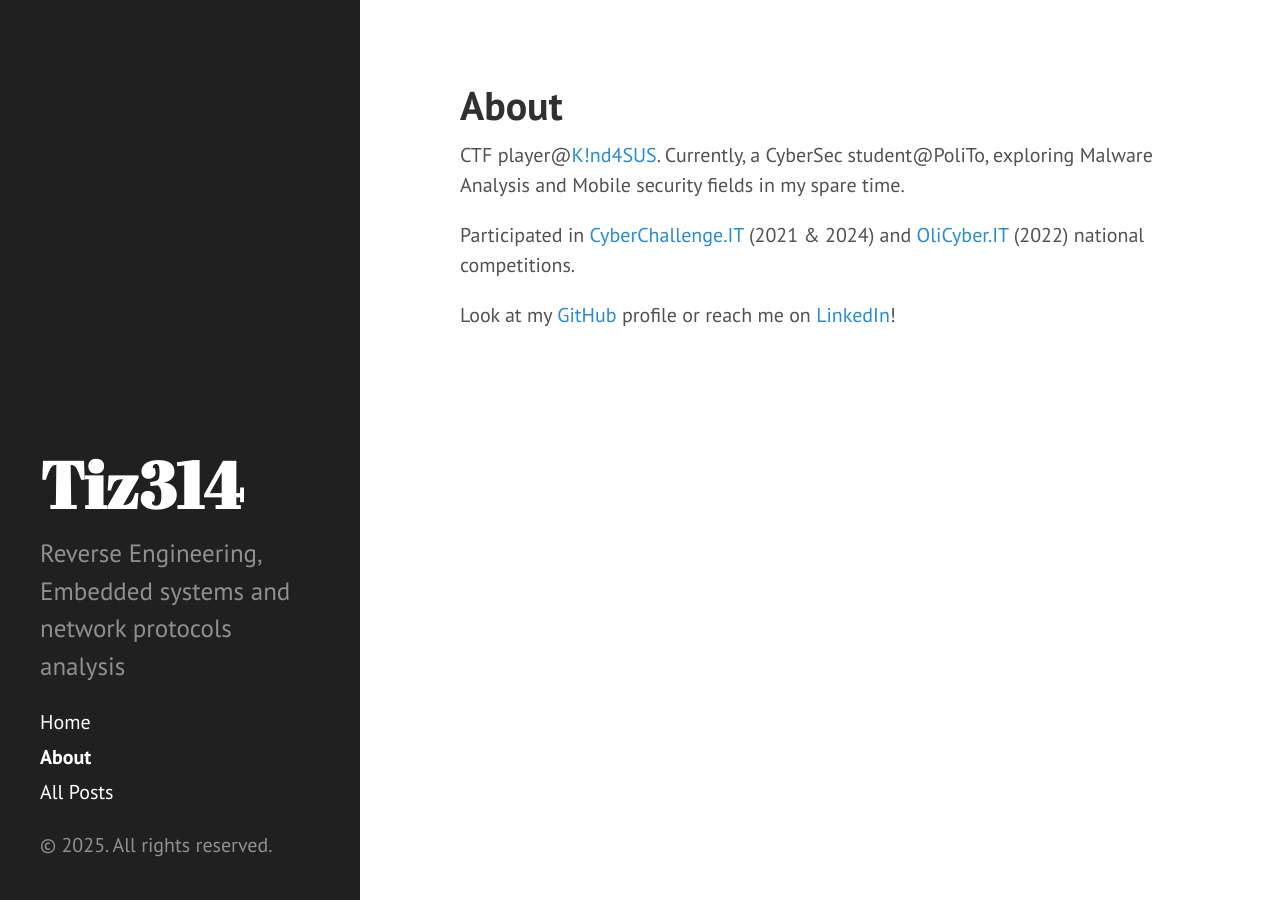
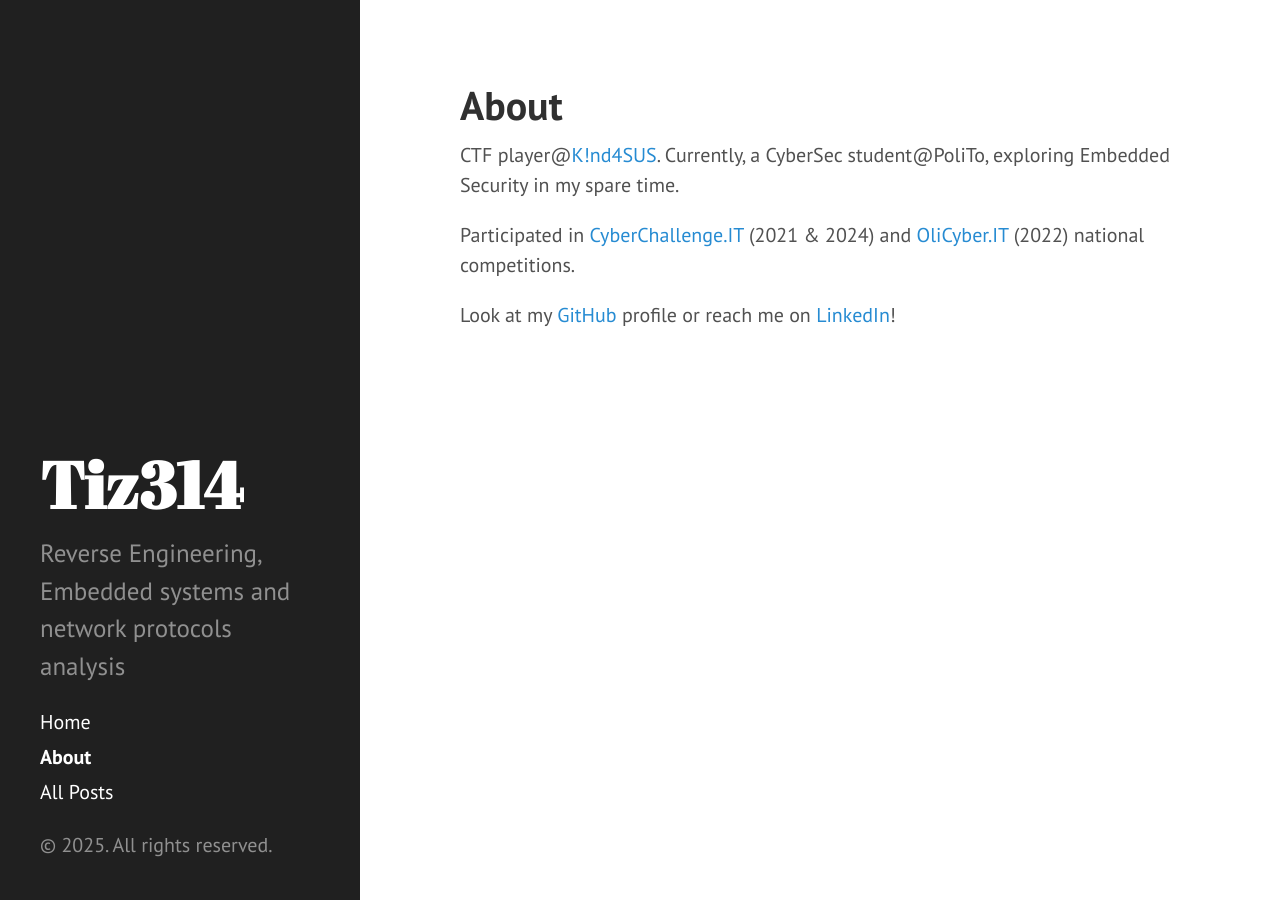
Before and after one commit to tiz314/tiz314.github.io, a Jekyll site: the page built from about.md, in a window 1280 px wide. Built offline with Jekyll 4.4.1, drawn with Linux system fonts in a browser that asks for light colours.

Commit message:
Update about.md

```diff
--- a/about.md
+++ b/about.md
@@ -4,7 +4,7 @@ title: About
 permalink: /about
 ---
 
-CTF player@[K!nd4SUS](https://k1nd4sus.it/). Currently, a CyberSec student@PoliTo, exploring Malware Analysis and Mobile security fields in my spare time.
+CTF player@[K!nd4SUS](https://k1nd4sus.it/). Currently, a CyberSec student@PoliTo, exploring Embedded Security in my spare time.
 
 Participated in [CyberChallenge.IT](https://cyberchallenge.it/) (2021 & 2024) and [OliCyber.IT](https://olicyber.it/) (2022) national competitions.
 
```
